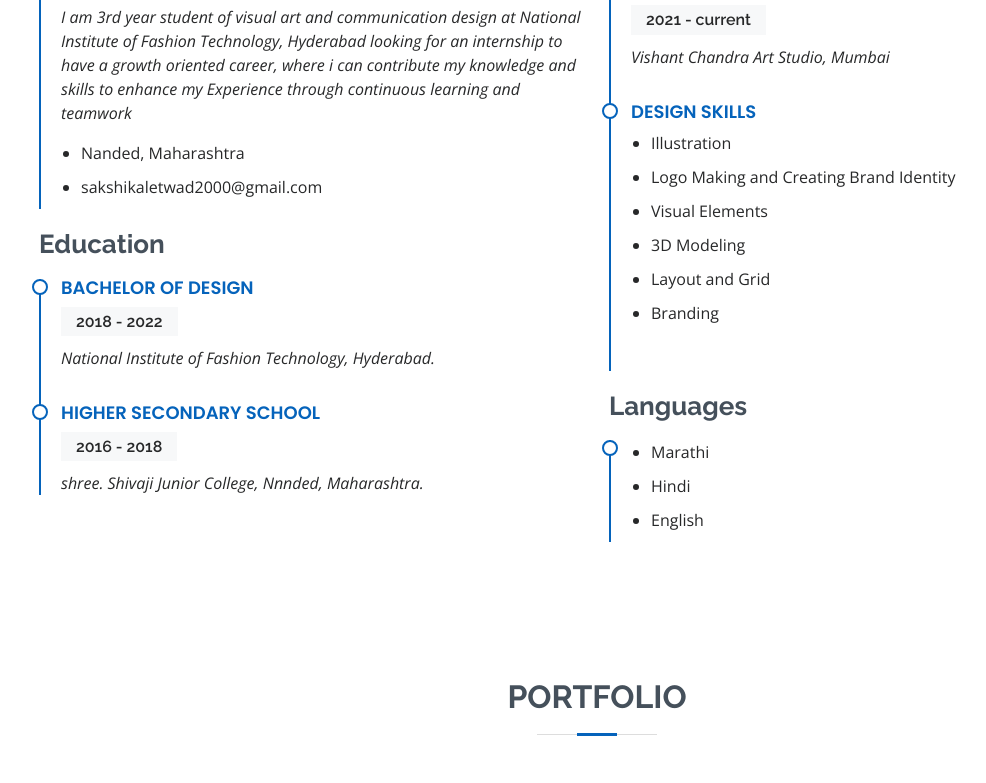
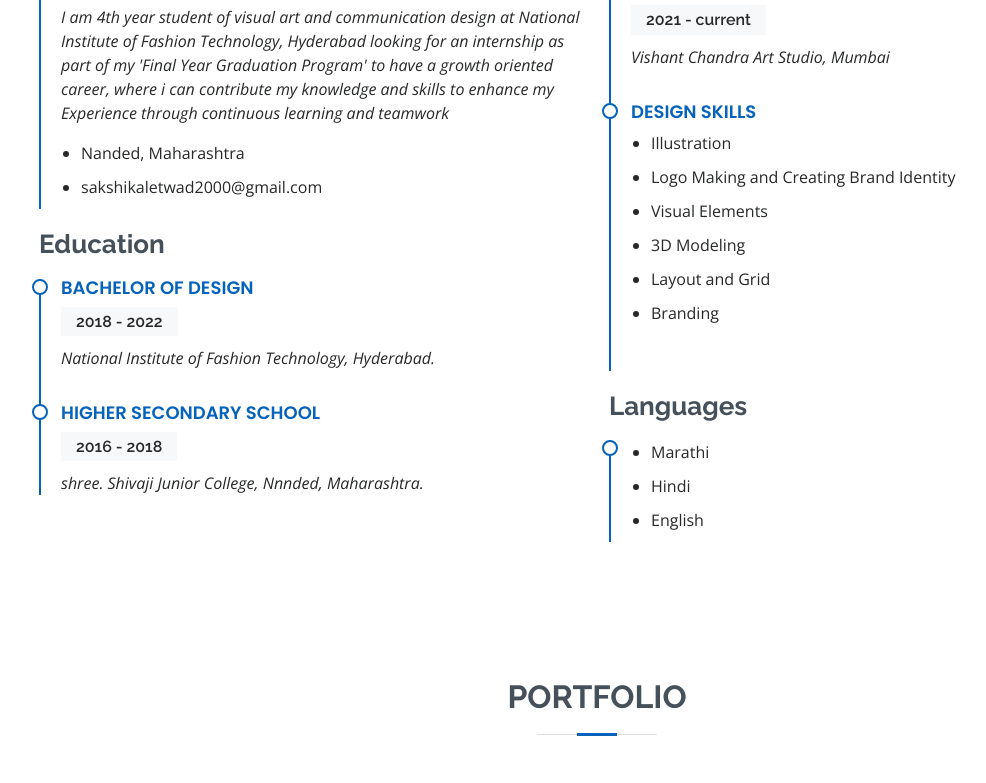
Before and after one commit to anspd/sakshi-portfolio, a plain HTML site: page assets/index.html in a window 1280 px wide. Shown: the part 1964-2747 px from the top of the page, without its empty margins (93-1079 px from the left). Drawn offline with nearby package versions, Linux system fonts and the light colour scheme.

Commit message:
Update index.html

```diff
--- a/assets/index.html
+++ b/assets/index.html
@@ -247,7 +247,7 @@
             <h3 class="resume-title">Sumary</h3>
             <div class="resume-item pb-0">
               <h4>Sakshi Kaletwad</h4>
-              <p><em>I am 3rd year student of visual art and communication design at National Institute of Fashion Technology, Hyderabad looking for an internship to have a growth oriented career, where i can contribute my knowledge and skills to enhance my Experience through continuous learning and teamwork</em></p>
+              <p><em>I am 4th year student of visual art and communication design at National Institute of Fashion Technology, Hyderabad looking for an internship as part of my 'Final Year Graduation Program' to have a growth oriented career, where i can contribute my knowledge and skills to enhance my Experience through continuous learning and teamwork</em></p>
               <ul>
                 <li>Nanded, Maharashtra</li>
                 <!-- <li>9158402600</li> -->
```
